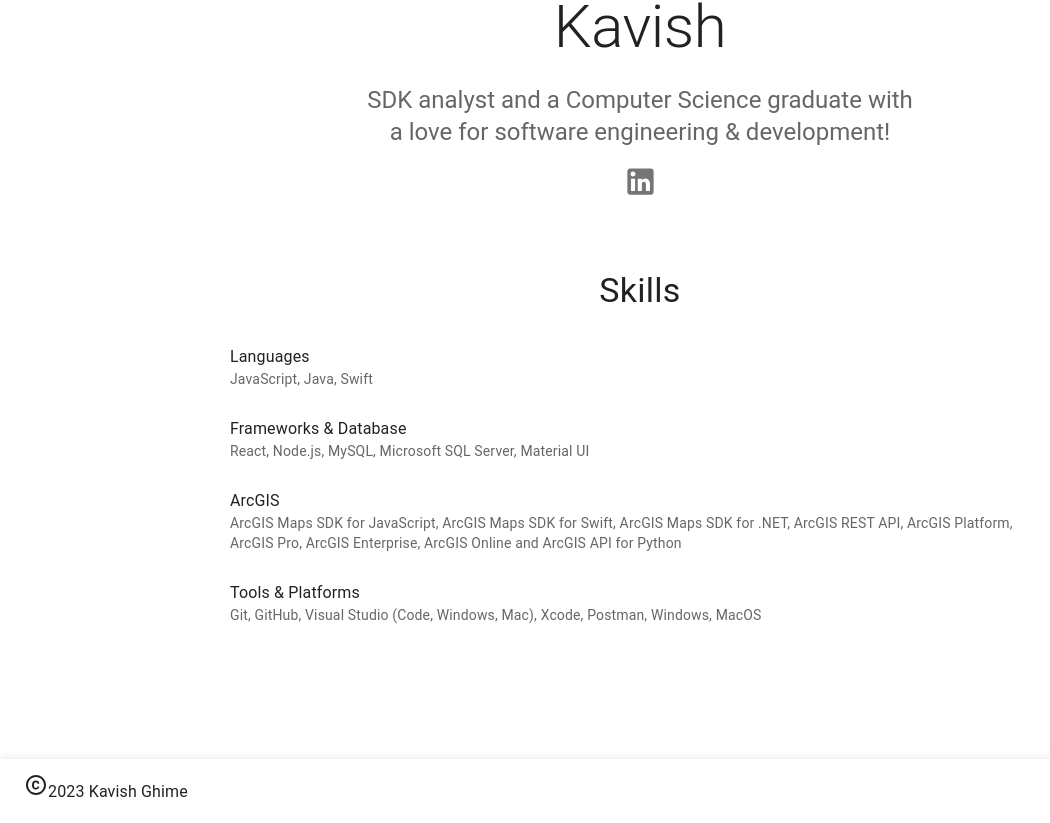
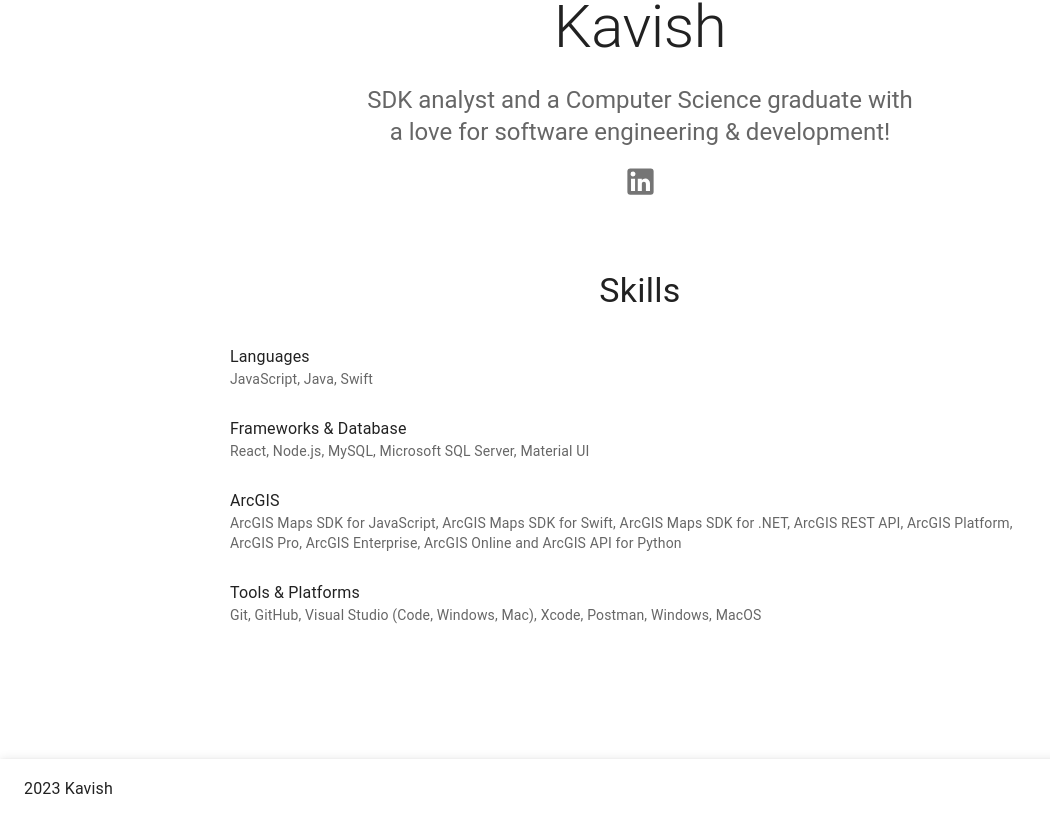
Before and after one commit to kavishghime/portfolio, a React (Create React App) app: page / in a window 1280 px wide. Shown: the part 214-1037 px from the top of the page, without its empty margins (0-1050 px from the left). Built offline with nearby package versions, Linux system fonts and the light colour scheme.

Commit message:
updated footer text

```diff
--- a/src/components/Footer.js
+++ b/src/components/Footer.js
@@ -21,8 +21,8 @@ function Footer() {
                             variant="h7"
                             gutterBottom
                         >
-                            <CopyrightIcon />
-                            2023 Kavish Ghime
+                            {/* <CopyrightIcon /> */}
+                            2023 Kavish
                         </Typography>
                     </Toolbar>
                 </Container>
```
